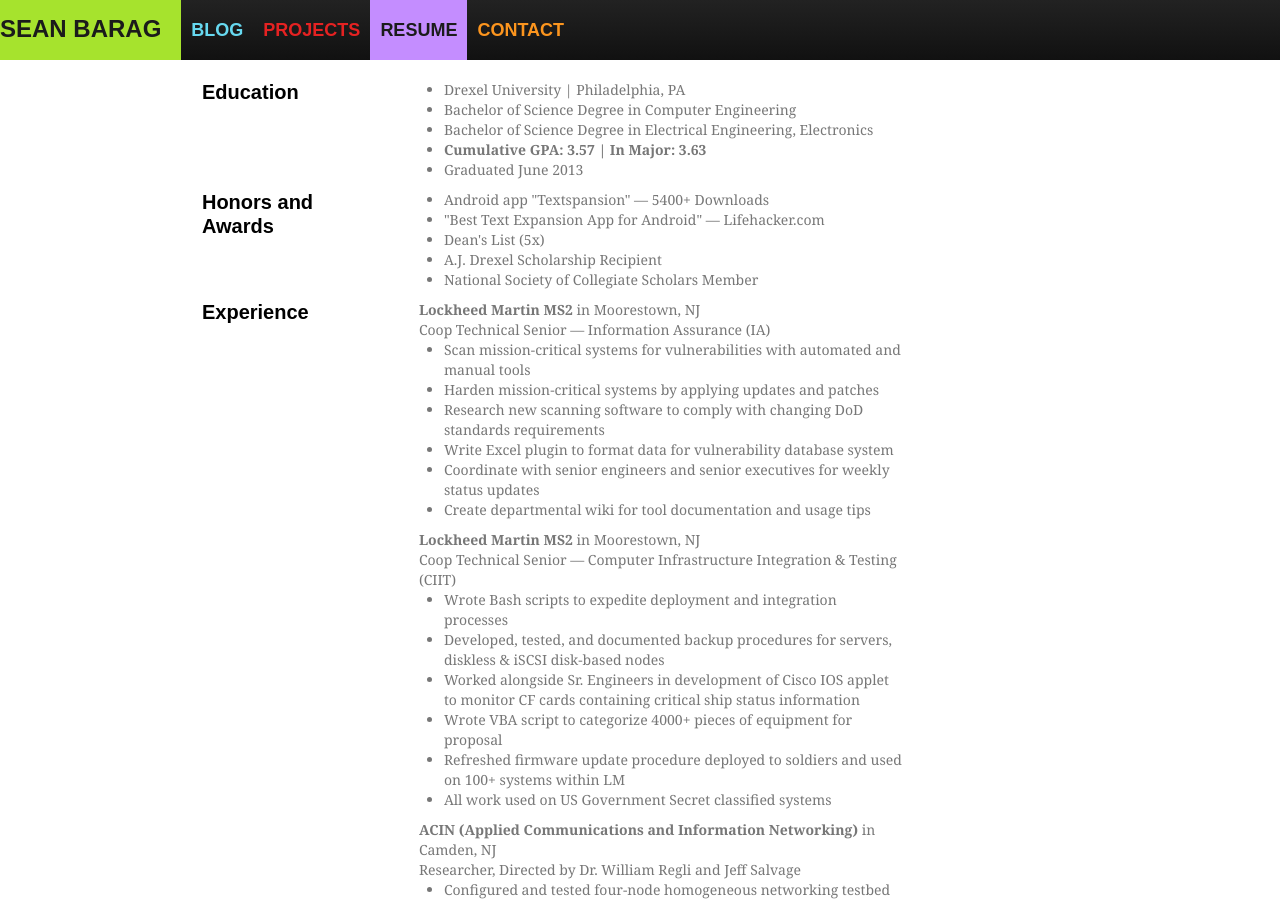
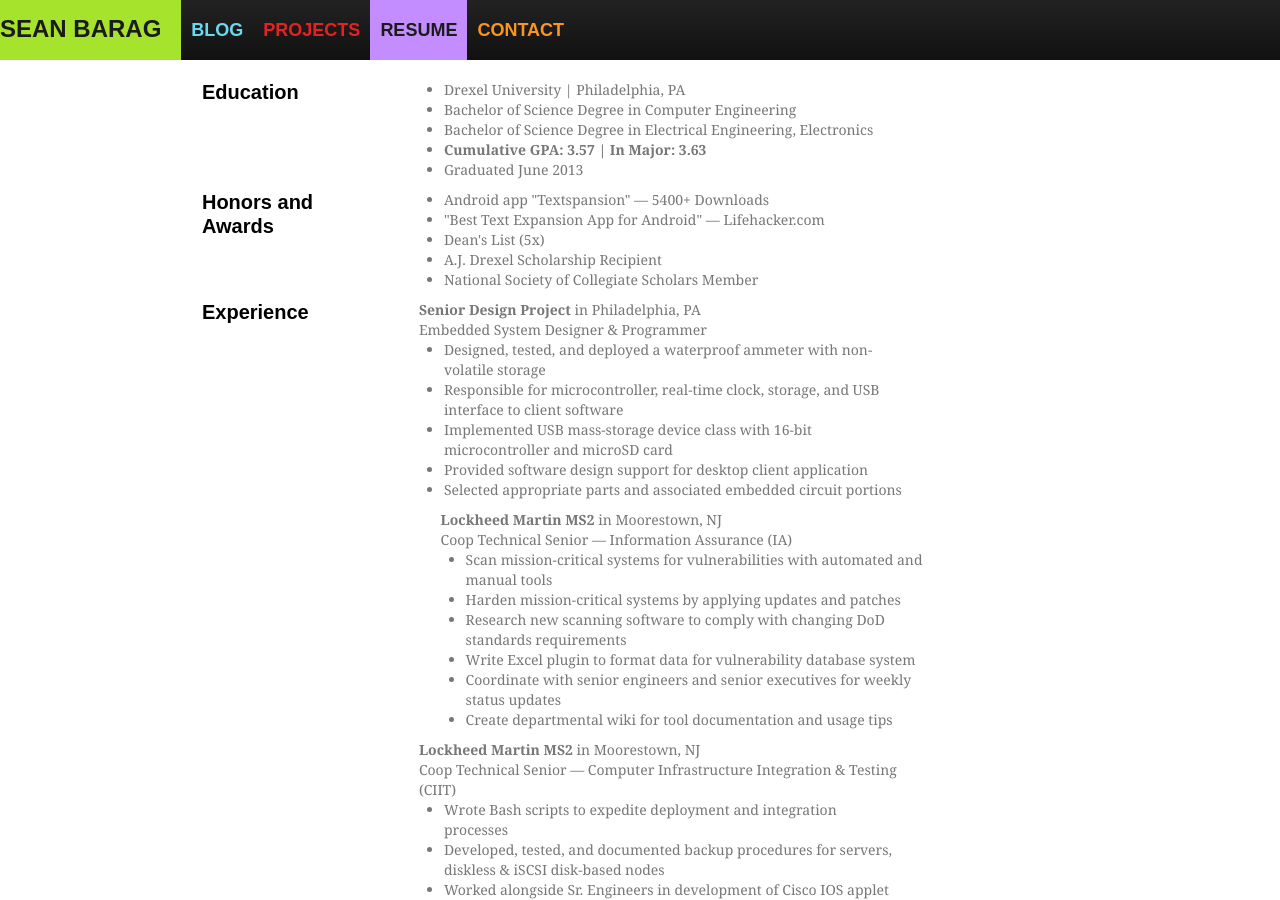
Before and after one commit to sjbarag/sjbarag.github.com, a Jekyll site: the page built from resume/web.html, in a window 1280 px wide and 900 px high. Built offline with Jekyll 4.4.1, drawn with Linux system fonts in a browser that asks for light colours; nearby versions of some CDN libraries; some web fonts are replaced; Markdown is read by kramdown in place of the engine named in the settings.

Commit message:
Add senior design
It was never here for some reason?

```diff
--- a/resume/web.html
+++ b/resume/web.html
@@ -36,6 +36,17 @@
 		<h4> Experience </h4>
 	</div>
 	<div class="span7 offset1">
+		<b> Senior Design Project </b> in Philadelphia, PA</br>
+		Embedded System Designer &amp; Programmer
+		<ul>
+			<li>Designed, tested, and deployed a waterproof ammeter with non-volatile storage</li>
+			<li>Responsible for microcontroller, real-time clock, storage, and USB interface to client software</li>
+			<li>Implemented USB mass-storage device class with 16-bit microcontroller and microSD card</li>
+			<li>Provided software design support for desktop client application</li>
+			<li>Selected appropriate parts and associated embedded circuit portions</li>
+		</ul>
+	</div>
+	<div class="span7 offset3">
 		<b> Lockheed Martin MS2 </b> in Moorestown, NJ</br>
 		Coop Technical Senior &mdash; Information Assurance (IA)
 		<ul>
```
